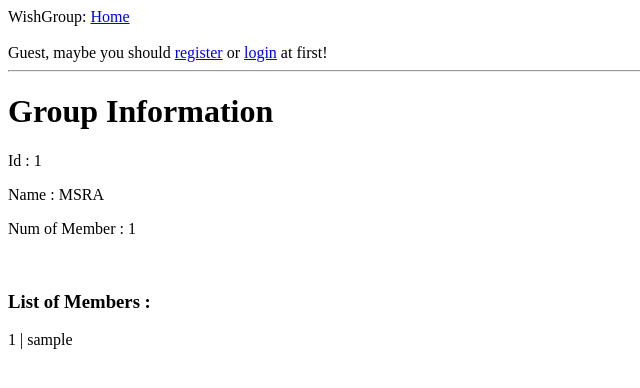
After one commit to owtotwo/WishGroups, a Flask app: template app/templates/group_info.html in a window 1280 px wide. The commit adds this page. Shown: the top 388 px of the page, without its empty margins (0-640 px from the left). Run offline with Flask 2, Linux system fonts and the light colour scheme; data comes from the database, SQL or seed files in the repository; both versions use the stored data as it was after the commit; the template is opened without the code that fills it: values that come from a table or form of the project are taken from there, most other values are stand-ins (such as "Sample title", 1, 10 or a date in 2020).

Commit message:
auto save

```diff
--- a/app/class_methods.py
+++ b/app/class_methods.py
@@ -56,7 +56,7 @@ def check_user(username, password):
 # ======================== Wishgroup =============================
 
 def all_wishgroups():
-	return Wishgroup.query.all()
+	return Wishgroup.query.order_by(Wishgroup.id).all()
 
 def find_wishgroup_by_id(wishgroup_id):
 	return Wishgroup.query.get(wishgroup_id)
@@ -73,3 +73,7 @@ def add_wishgroup(user_id, wishgroup_name):
 	admin = Member(user_id, wishgroup_id, inner_id)
 	db.session.add(admin)
 	db.session.commit()
+
+def get_members_from_wishgroup_by_id(wishgroup_id):
+	result = Member.query.filter(Member.wishgroup_id == wishgroup_id).all()
+	return sorted(result, key = (lambda x: x.inner_id))
--- /dev/null
+++ b/app/templates/group_info.html
@@ -0,0 +1,13 @@
+<!-- group_info.html -->
+{% extends "base.html" %}
+{% block content %}
+	<h1>Group Information</h1>
+	<p> Id       : {{ wishgroup.id }} </p>
+	<p> Name     : {{ wishgroup.name }} </p>
+	<p> Num of Member : {{ num_of_members }} </p>
+	<br/>
+	<h3> List of Members : </h3>
+	{% for member in wishgroup_members %}
+		<p>{{ member.inner_id }} | {{ member.user.username }}</p>
+	{% endfor %}
+{% endblock %}
--- a/app/templates/group_list.html
+++ b/app/templates/group_list.html
@@ -6,7 +6,7 @@
 <h2> Your Wish Groups </h2>
 {% if user_wishgroups %}
 	{% for wishgroup in user_wishgroups %}
-		<p>{{ wishgroup.id }} | {{ wishgroup.name }}</p>
+		<p><a href="/group_info/{{ wishgroup.id }}">{{ wishgroup.id }} | {{ wishgroup.name }}</a></p>
 	{% endfor %}
 {% else %}
 	<p>-- YOU HAVE NOT JOINED ANY GROUPS --</p>
--- a/app/templates/join_group.html
+++ b/app/templates/join_group.html
@@ -15,7 +15,7 @@
 {% endfor %}
 <br/>
 <hr>
-<div>wish group id : <input type="submit" value="join in"/></div><br/>
+<div><input type="submit" value="join in"/></div><br/>
 </form>
 
 {% endblock %}
```
Also changed, not shown: app/view.py (+14 -0 lines), db/app.db.
